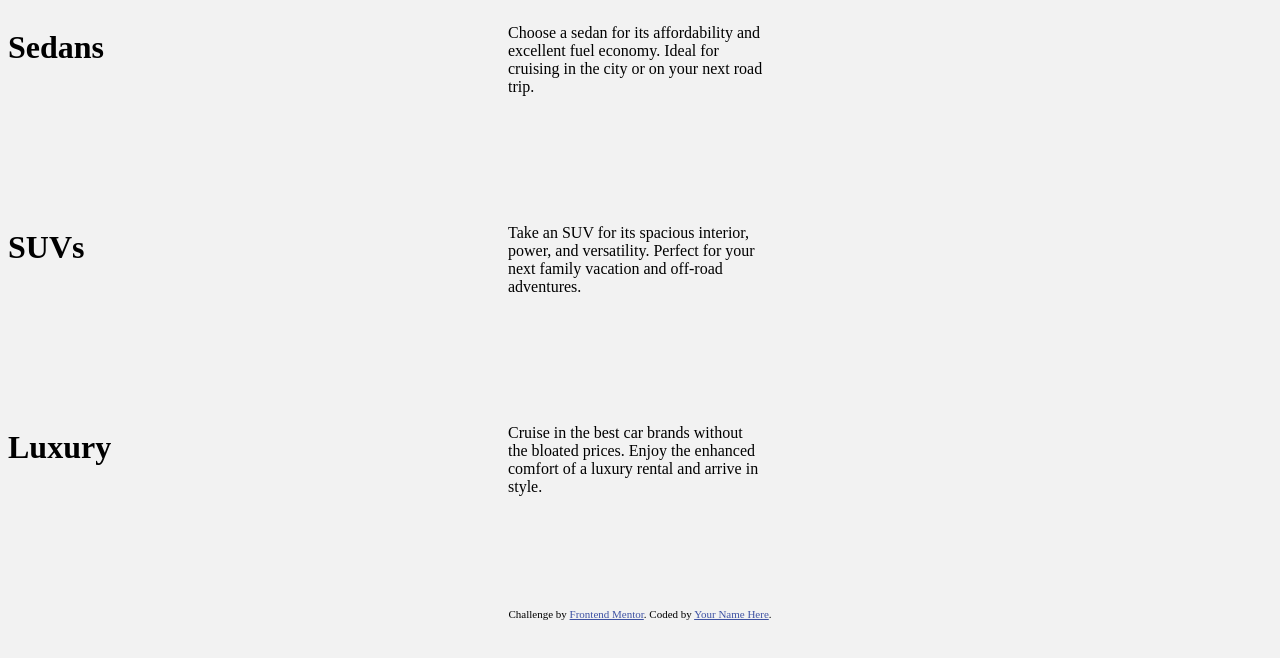
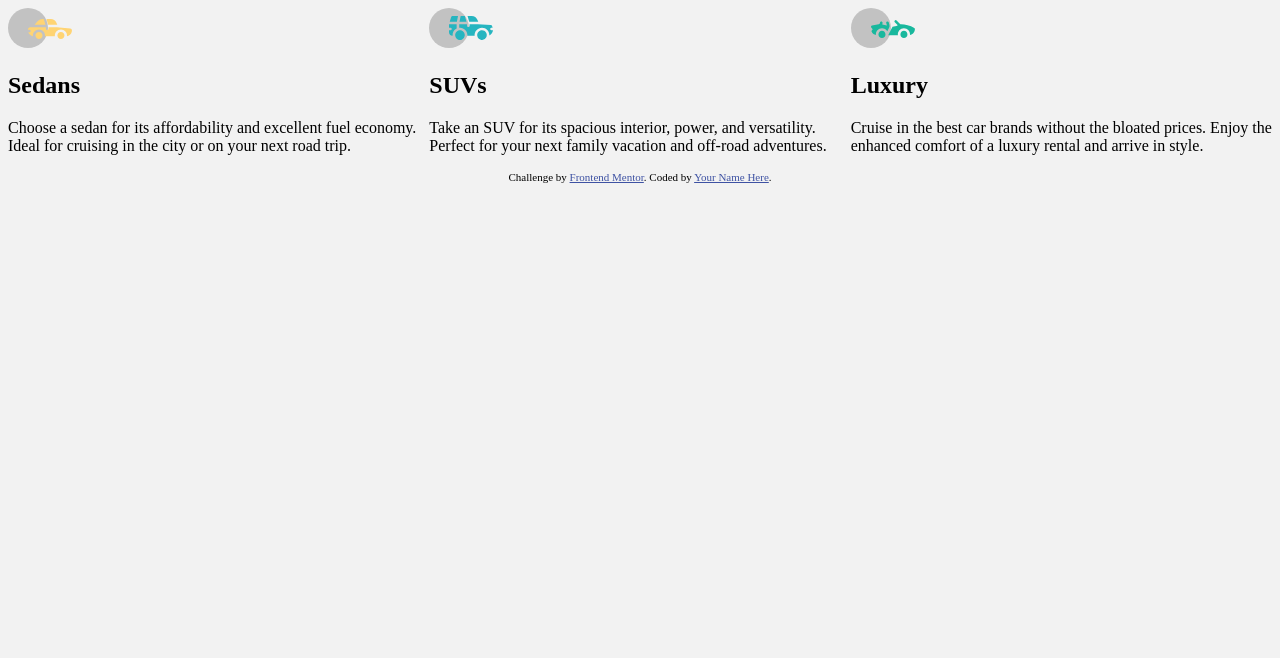
Before and after one commit to QuansWorld/3-cards, a plain HTML site: page index.html in a window 1280 px wide. Drawn offline with Linux system fonts and the light colour scheme.

Commit message:
Added flexbox and created columns and grid

```diff
--- a/assets/css/style.css
+++ b/assets/css/style.css
@@ -9,15 +9,10 @@ h1 , button{
     color: hsl(0, 0%, 95%);
 } */
 
-
-.container{
+.feature-grid{
     display:flex;
-    /* grid-template-columns:  500px 1fr 2fr; */
-    /* grid-auto-rows: 200px; */
 }
 
-.column{
-    display: grid;
-    grid-template-columns:  500px 1fr 2fr;
-    grid-auto-rows: 200px;
+.feature-item{
+    flex:1;
 }
--- a/index.html
+++ b/index.html
@@ -9,26 +9,47 @@
 
 </head>
 <body>
-  <div class="container">
-    <div class="row">
-      <div class="column">
+
+  <section>
+  <div class="feature-grid">
+    <!-- First Column -->
+    <div class="feature-item">
+      <div class="feature-icon">
+        <img class="sedan-icon" src="assets/images/icon-sedans.svg"/>
+        <div class="feature-title">
  <h1> Sedans</h1>
   <p>Choose a sedan for its affordability and excellent fuel economy. Ideal for cruising in the city
   or on your next road trip.</p>
     </div>
+    </div>
+    </div>
 
-    <div class="column">
+    <!-- Second Column -->
+    <div class="feature-item">
+      <div class="feature-icon">
+        <img class="suv-icon" src="assets/images/icon-suvs.svg">
+        <div class="feature-title">
         <h1>SUVs</h1>
     <p>Take an SUV for its spacious interior, power, and versatility. Perfect for your next family vacation
     and off-road adventures.</p>
      </div>
+      </div>
+    </div>
 
-    <div class="column">
+  <!-- Third Column -->
+  <div class="feature-item">
+    <div class="feature-icon">
+      <img class="luxury-icon" src="assets/images/icon-luxury.svg"/>
+      <div class="feature-title">
         <h1>Luxury</h1>
         <p>Cruise in the best car brands without the bloated prices. Enjoy the enhanced comfort of a luxury
       rental and arrive in style.</p>
         </div>
         </div>
+      </div>
+
+</section>
+
 </div>
   <div class="attribution">
     Challenge by <a href="https://www.frontendmentor.io?ref=challenge" target="_blank">Frontend Mentor</a>.
```
Lines whose indentation alone changed are shown as unchanged.
